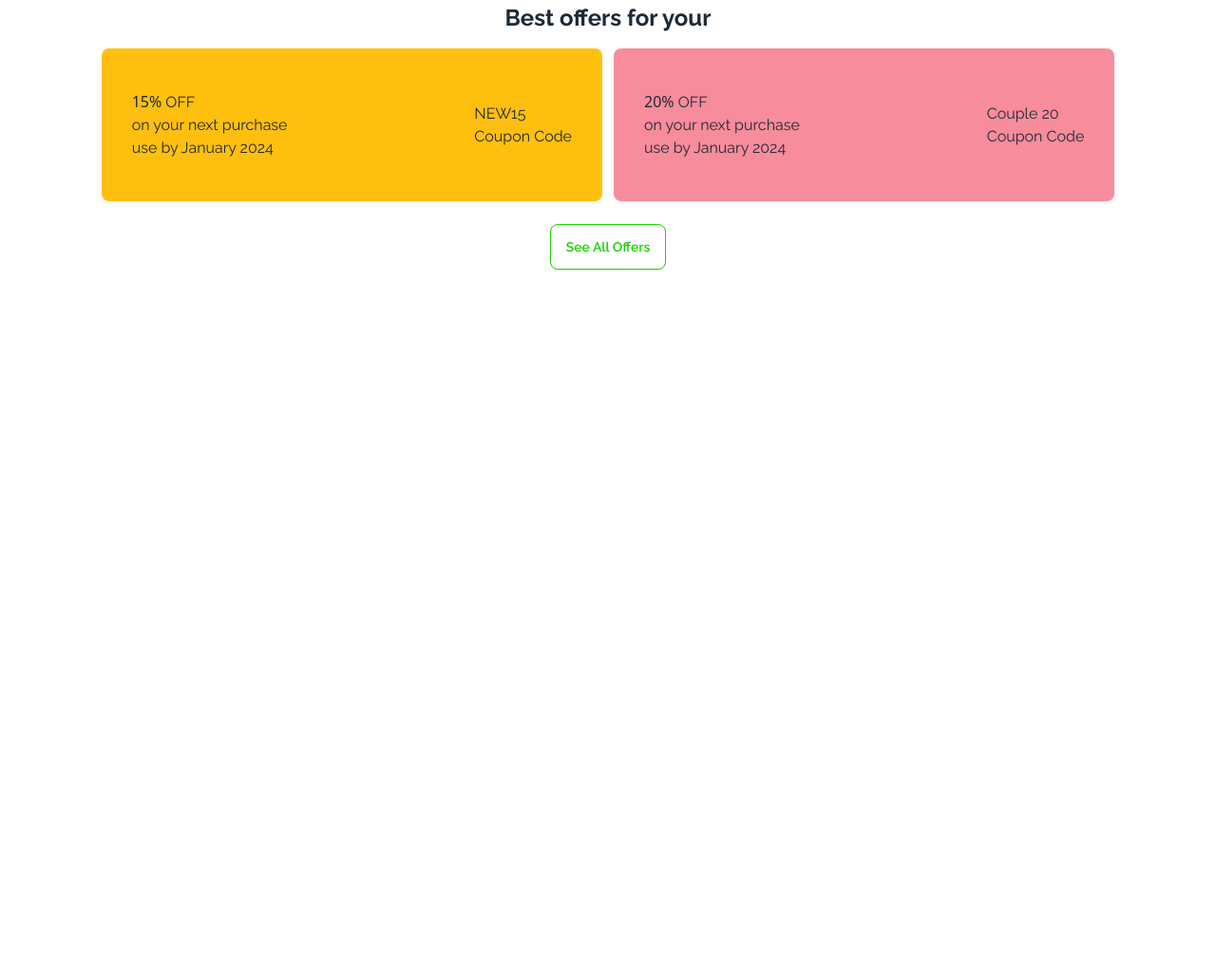
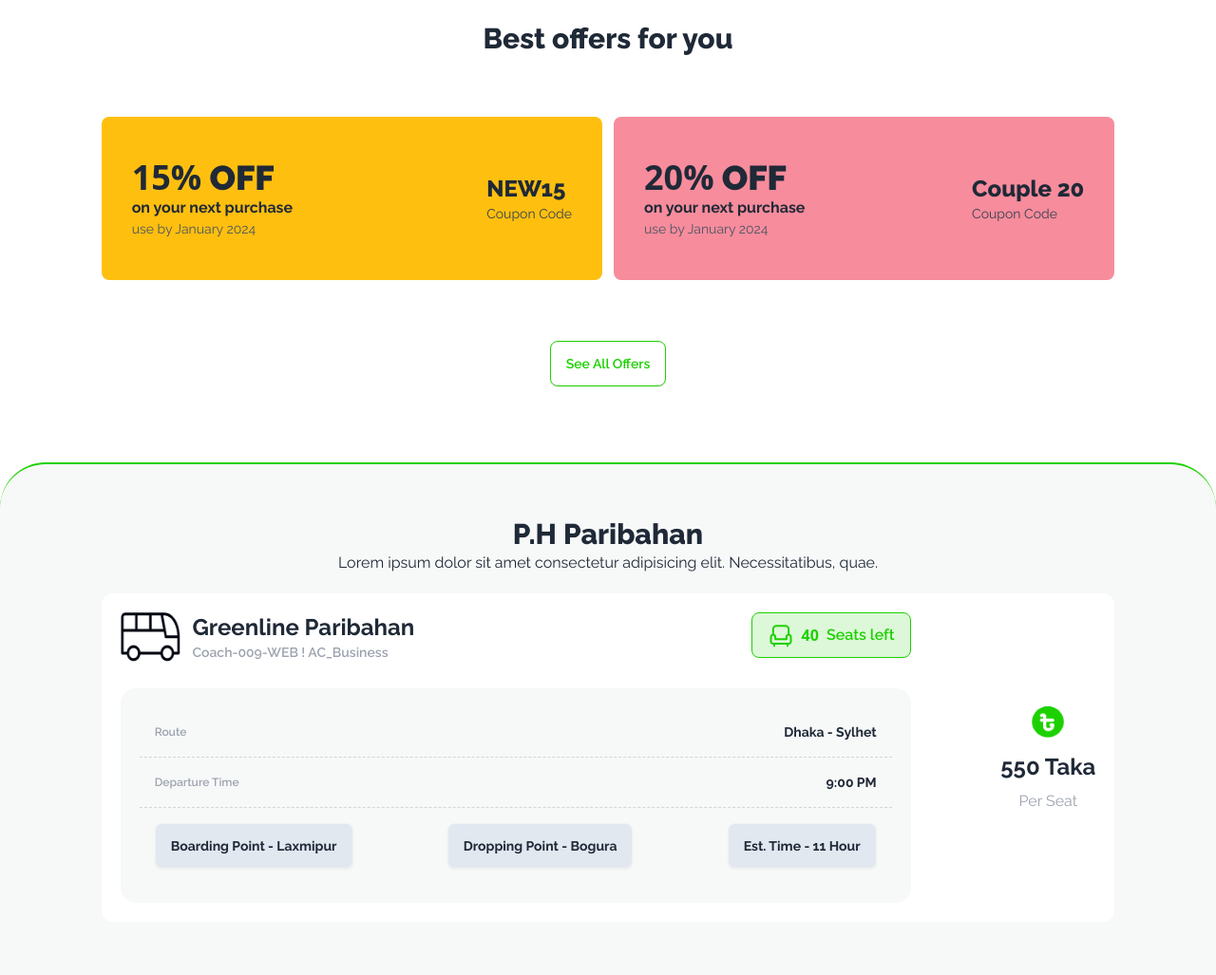
Before and after one commit to MUSTAKIMBIN/smart-ticketing, a plain HTML site: page index.html in a window 1280 px wide. Shown: the part 681-1708 px from the top of the page at 95% size. Before the commit the page ends 1021 px from the top, so only its background shows below. Drawn offline with nearby package versions, Linux system fonts and the light colour scheme.

Commit message:
added the tecket section

```diff
--- a/index.html
+++ b/index.html
@@ -45,7 +45,7 @@
               <div class="lg:max-w-xl">
                 <h1 class="mb-10 text-2xl lg:text-5xl font-bold">End-to-End Travel with <br> <span class="text-[#1DD100]">P Paribahan</span></h1>
                 <p class="mb-5">Provident cupiditate voluptatem et in. Quaerat fugiat ut assumenda excepturi exercitationem quasi. In deleniti eaque aut repudiandae et a id nisi.</p>
-                <button class="btn bg-[#1DD100] font-bold border-none">Buy Tickets</button>
+                <a href="#tecket-section"><button href="#tecket-section" class="btn bg-[#1DD100] font-bold border-none">Buy Tickets</button></a>
               </div>
             </div>
           </div>
@@ -53,28 +53,28 @@
     <main>
       <!-- Best offers section -->
       <section class="py-14 w-10/12 mx-auto">
-        <h3 class="text-center text-2xl font-bold">Best offers for your</h3>
-        <div class="flex flex-col lg:flex-row gap-3 mt-4">
-          <div id="single-coupon" class="flex justify-between bg-[#FFBF0F] rounded-lg w-[50vw] px-8 py-11">
+        <h3 class="text-center text-3xl font-extrabold mt-5">Best offers for you</h3>
+        <div class="flex flex-col lg:flex-row gap-3 my-16">
+          <div id="single-coupon" class="flex justify-between bg-[#FFBF0F] rounded-lg lg:w-[50vw] px-8 py-11">
             <div>
-              <h2><span class="font-sans">15%</span> OFF</h2>
-              <p>on your next purchase</p>
-              <p>use by January 2024</p>
+              <h2 class="text-4xl font-black"><span class="font-sans">15%</span> OFF</h2>
+              <p class="text-base font-bold">on your next purchase</p>
+              <p class="text-sm text-gray-600">use by January 2024</p>
             </div>
             <div class="flex flex-col justify-center">
-              <h2>NEW15</h2>
-              <p>Coupon Code</p>
+              <h2 class="text-2xl font-extrabold">NEW15</h2>
+              <p class="text-sm text-gray-700">Coupon Code</p>
             </div>
           </div>
-          <div id="couple-coupon" class="flex justify-between bg-[#F78C9C] rounded-lg w-[50vw] px-8 py-11">
+          <div id="couple-coupon" class="flex justify-between bg-[#F78C9C] rounded-lg lg:w-[50vw] px-8 py-11">
             <div>
-              <h2><span class="font-sans">20%</span> OFF</h2>
-              <p>on your next purchase</p>
-              <p>use by January 2024</p>
+              <h2 class="text-4xl font-black"><span class="font-sans">20%</span> OFF</h2>
+              <p class="text-base font-bold">on your next purchase</p>
+              <p class="text-sm text-gray-600">use by January 2024</p>
             </div>
             <div class="flex flex-col justify-center">
-              <h2>Couple 20</h2>
-              <p>Coupon Code</p>
+              <h2 class="text-2xl font-extrabold">Couple 20</h2>
+              <p class="text-sm text-gray-700">Coupon Code</p>
             </div>
           </div>
         </div>
@@ -82,6 +82,54 @@
           <button class="btn bg-white border-[1px] border-[#1DD100] text-[#1DD100]">See All Offers</button>
         </div>
       </section>
+      <!-- ticket section -->
+      <section id="tecket-section" class="bg-[#f7f8f8] border-t-2 border-[#1DD100] rounded-t-[48px] mt-6">
+        <div class="py-14 w-10/12 mx-auto">
+          <div class="text-center">
+            <h2 class="text-3xl font-extrabold">P.H Paribahan</h2>
+            <p>Lorem ipsum dolor sit amet consectetur adipisicing elit. Necessitatibus, quae.</p>
+          </div>
+          <div class="ticket-container flex justify-between items-center bg-white mt-5 p-5 rounded-xl ">
+            <div>
+              <div class="flex justify-between w-[65vw]">
+                <div class="flex gap-3">
+                  <img class="w-1/5" src="images/bus-logo.png" alt="bus-logo">
+                  <div>
+                    <h2 class="font-bold text-2xl">Greenline Paribahan</h2>
+                    <p class="text-sm font-semibold text-gray-400 ">Coach-009-WEB ! AC_Business</p>
+                  </div>
+                </div>
+                <div><button class="btn text-base text-[#1DD100] bg-[#1DD10026] border-[1px] border-[#1DD100]"><img src="images/seat-green.png" alt="seat-green"> <span class="font-sans">40</span> Seats left</button></div>
+              </div>
+
+              <div class="ticket-data bg-[#f7f8f8] rounded-2xl mt-7 p-5">
+                <div class="flex items-center justify-between p-4 border-b-[1px] border-dashed border-gray-300">
+                  <p class="text-gray-400 text-xs font-semibold">Route</p>
+                  <h4 class="text-sm font-bold">Dhaka - Sylhet</h4>
+                </div>
+                <div class="flex items-center justify-between p-4 border-b-[1px] border-dashed border-gray-300">
+                  <p class="text-gray-400 text-xs font-semibold">Departure Time</p>
+                  <h4 class="text-sm font-bold">9:00 PM</h4>
+                </div>
+                <div class="flex justify-between p-4">
+                  <button class="btn bg-slate-200 font-bold">Boarding  Point - Laxmipur</button>
+                  <button class="btn bg-slate-200 font-bold">Dropping Point - Bogura</button>
+                  <button class="btn bg-slate-200 font-bold">Est. Time - 11 Hour</button>
+                </div>
+
+
+              </div>
+            </div>
+            <!-- <img class="" src="images/info-devider.png" alt=""> -->
+            <!-- ticket price container -->
+            <div class="ticket-price-container flex flex-col items-center">
+              <img class="w-2/5 mb-3" src="images/fare.png" alt="fare">
+              <h2 class="text-2xl font-bold mb-2">550 Taka</h2>
+              <p class="text-gray-400">Per Seat</p>
+            </div>
+          </div>
+        </div>
+      </section>
     </main>
     <footer></footer>
 </body>
--- a/styles.css
+++ b/styles.css
@@ -3,3 +3,6 @@
 body{
     font-family: "Raleway", sans-serif;
 }
+html {
+    scroll-behavior: smooth;
+  }
```
